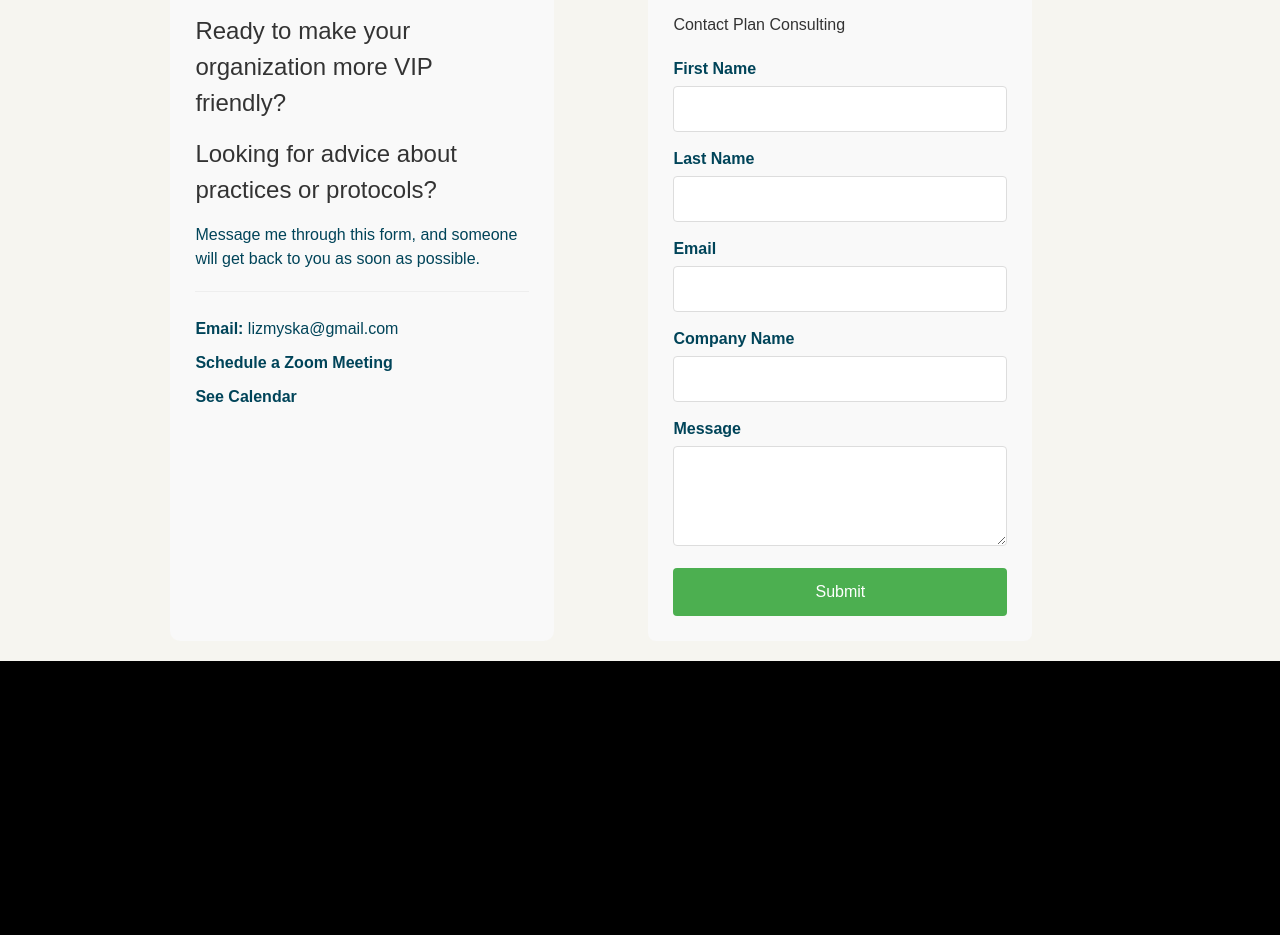
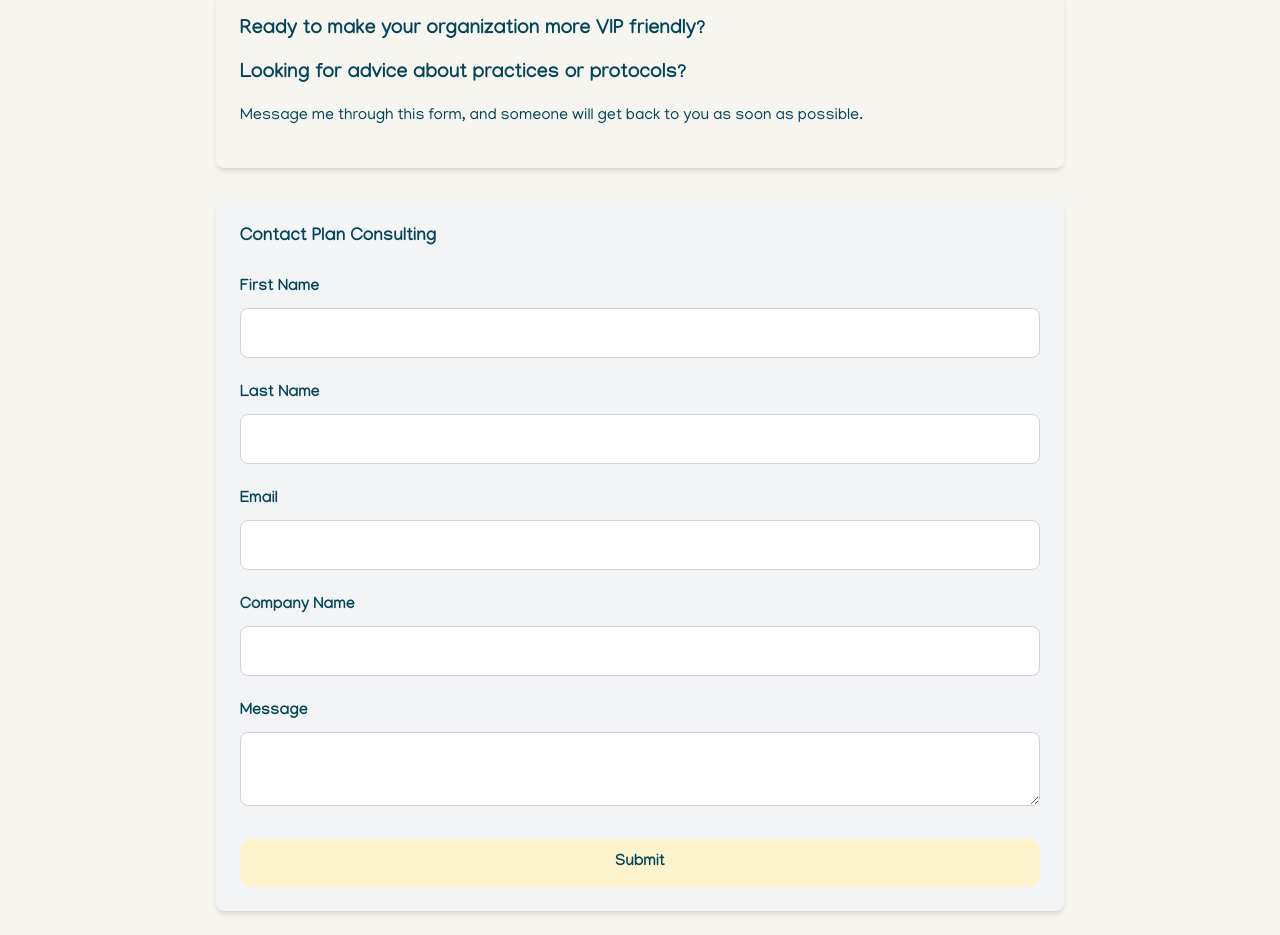
Before and after one commit to ataricco/idealizm-website, a Next.js app: page /contact in a window 1280 px wide. Shown: the part 360-1295 px from the top of the page. Before the commit the page ends 1021 px from the top, so only its background shows below. Built offline with nearby package versions, Linux system fonts and the light colour scheme.

Commit message:
removed old navbar component and contact form stylesheet (replaced with tailwind in contact form component)

```diff
--- a/src/app/layout.tsx
+++ b/src/app/layout.tsx
@@ -1,5 +1,4 @@
 import type { Metadata } from "next";
-import Navbar from "@/components/navbar";
 import StickyNavbar from "@/components/stickyNavbar";
 import "./globals.css";
 
--- a/src/components/contactForm.tsx
+++ b/src/components/contactForm.tsx
@@ -1,25 +1,23 @@
-import React, { useState } from 'react';
-import './ContactForm.css'; // We'll create this for styling
+import React, { useState } from "react";
 
 const ContactForm = () => {
   const [formData, setFormData] = useState({
-    firstName: '',
-    lastName: '',
-    email: '',
-    companyName: '',
-    message: ''
+    firstName: "",
+    lastName: "",
+    email: "",
+    companyName: "",
+    message: "",
   });
 
   const handleChange = (e: React.ChangeEvent<HTMLInputElement | HTMLTextAreaElement>) => {
     const { name, value, type } = e.target;
-    const checked = type === 'checkbox' ? (e.target as HTMLInputElement).checked : undefined;
-    setFormData(prev => ({
+    const checked = type === "checkbox" ? (e.target as HTMLInputElement).checked : undefined;
+    setFormData((prev) => ({
       ...prev,
-      [name]: type === 'checkbox' ? checked : value
+      [name]: type === "checkbox" ? checked : value,
     }));
   };
 
-  {/* handle form submission by pushing to our google sheet*/}
   const handleSubmit = async (e: React.FormEvent) => {
     e.preventDefault();
 
@@ -54,26 +52,25 @@
   };
 
   return (
-    <div className="contact-container">
-      <div className="intro-section">
-        <h2>Ready to make your organization more VIP friendly?</h2>
-        <h2>Looking for advice about practices or protocols?</h2>
-
-        <p>Message me through this form, and someone will get back to you as soon as possible.</p>
-
-        {/*temporary categories */}
-        <div className="contact-options">
-          <p><strong>Email:</strong> lizmyska@gmail.com</p>
-          <p><strong>Schedule a Zoom Meeting</strong></p>
-          <p><strong>See Calendar</strong></p>
-        </div>
+    <div className="max-w-4xl mx-auto p-6 flex flex-col gap-8 rounded-xl">
+      {/* Intro Section */}
+      <div className="{bg-[#fcf3cc] p-6 rounded-lg shadow-md">
+        <h2 className="text-xl font-bold mb-4 text-[#004459]-800">Ready to make your organization more VIP friendly?</h2>
+        <h2 className="text-xl font-bold mb-4 text-[#004459]-800">Looking for advice about practices or protocols?</h2>
+        <p className="text-[#004459]-700 mb-4">
+          Message me through this form, and someone will get back to you as soon as possible.
+        </p>
       </div>
 
-      <div className="form-section">
-        <h3>Contact Plan Consulting</h3>
-        <form onSubmit={handleSubmit}>
-          <div className="form-group">
-            <label htmlFor="firstName">First Name</label>
+      {/* Form Section */}
+      <div className="bg-gray-100 p-6 rounded-lg shadow-md">
+        <h3 className="text-lg font-bold mb-6 text-graytext-[#004459]800">Contact Plan Consulting</h3>
+        <form onSubmit={handleSubmit} className="space-y-6">
+          {/* First Name */}
+          <div>
+            <label htmlFor="firstName" className="block font-bold mb-2">
+              First Name
+            </label>
             <input
               type="text"
               id="firstName"
@@ -81,11 +78,15 @@
               value={formData.firstName}
               onChange={handleChange}
               required
+              className="w-full p-3 border border-gray-300 rounded-lg"
             />
           </div>
 
-          <div className="form-group">
-            <label htmlFor="lastName">Last Name</label>
+          {/* Last Name */}
+          <div>
+            <label htmlFor="lastName" className="block font-bold mb-2">
+              Last Name
+            </label>
             <input
               type="text"
               id="lastName"
@@ -93,11 +94,15 @@
               value={formData.lastName}
               onChange={handleChange}
               required
+              className="w-full p-3 border border-gray-300 rounded-lg"
             />
           </div>
 
-          <div className="form-group">
-            <label htmlFor="email">Email</label>
+          {/* Email */}
+          <div>
+            <label htmlFor="email" className="block font-bold mb-2">
+              Email
+            </label>
             <input
               type="email"
               id="email"
@@ -105,32 +110,47 @@
               value={formData.email}
               onChange={handleChange}
               required
+              className="w-full p-3 border border-gray-300 rounded-lg"
             />
           </div>
 
-          <div className="form-group">
-            <label htmlFor="companyName">Company Name</label>
+          {/* Company Name */}
+          <div>
+            <label htmlFor="companyName" className="block font-bold mb-2">
+              Company Name
+            </label>
             <input
               type="text"
               id="companyName"
               name="companyName"
               value={formData.companyName}
               onChange={handleChange}
+              className="w-full p-3 border border-gray-300 rounded-lg"
             />
           </div>
 
-          <div className="form-group">
-            <label htmlFor="message">Message</label>
+          {/* Message */}
+          <div>
+            <label htmlFor="message" className="block font-bold mb-2">
+              Message
+            </label>
             <textarea
               id="message"
               name="message"
               value={formData.message}
               onChange={handleChange}
               required
+              className="w-full p-3 border border-gray-300 rounded-lg resize-vertical"
             />
           </div>
 
-          <button type="submit" className="submit-btn">Submit</button>
+          {/* Submit Button */}
+          <button
+            type="submit"
+            className="w-full bg-[#fcf3cc] text-[#004459] font-bold py-3 rounded-xl hover:bg-green-200 transition"
+          >
+            Submit
+          </button>
         </form>
       </div>
     </div>
```
Lines whose indentation alone changed are shown as unchanged.
